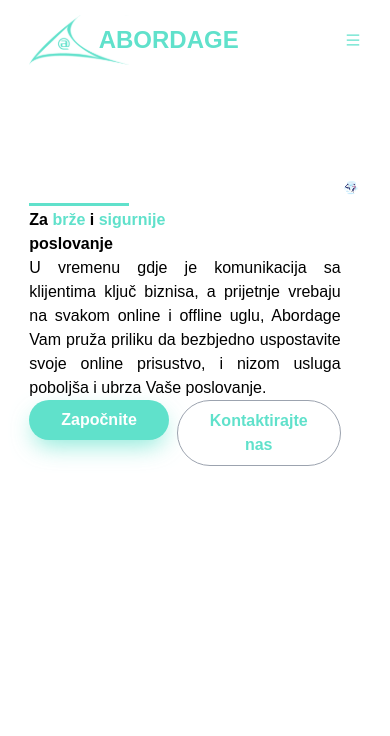
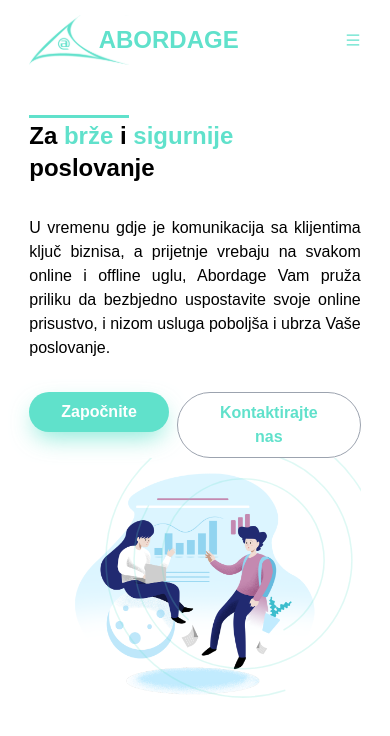
Before and after one commit to barskiii/abordage-v2, a Next.js app: page / in a window 390 px wide. Shown: the top 736 px of the page. Built offline with nearby package versions, Linux system fonts and the light colour scheme.

Commit message:
Finishing responivnes

```diff
--- a/components/Hero.tsx
+++ b/components/Hero.tsx
@@ -1,8 +1,59 @@
 import { AiOutlineMenu } from "react-icons/ai"
+import { ImCross } from "react-icons/im"
+import {useEffect, useState} from "react"
+function Hero() {
+    const [modalMenuOn, setModalMenuOn] = useState<Boolean>(false)
+    const [modalOffScreenStyle, setModalOffScreenStyle] = useState<string>('opacity-100')
 
-function Hero() {
-  return (
-    <section className="w-[100vw] h-[100vh] max-w-[100%] flex justify-center transition-all duration-150">
+    const offScreenMenuStyle = "translate-x-[80vw] opacity-0"
+
+    useEffect(() => {
+        if (modalMenuOn) {
+            console.log('modalmenuon')
+            setModalOffScreenStyle('opacity-100')
+        } else {
+            console.log('modalmenuoff')
+            setModalOffScreenStyle(offScreenMenuStyle)
+        }
+    }, [modalMenuOn])
+
+    // Open modal onClick event
+    const openModalMenu = () => {
+        setModalMenuOn(true)
+        console.log(modalMenuOn)
+    }
+
+    const closeModalMenu = () => {
+        setModalMenuOn(false)
+        console.log(modalMenuOn)
+    }
+
+    return (
+    <>
+    <div className={`fixed top-0 right-0 z-10 transition-all duration-700 ease-out ${modalOffScreenStyle}`}>
+        <div className="relative w-[80vw] h-[100vh] ">
+                {/* Blur background */}
+            <div className="w-[100%] h-[100%] z-10 absolute top-0 left-0 bg-slate-300/30 "></div>
+
+
+            {/* Menu */}
+            <div className="w-[100%] h-[100%] z-20 flex flex-col absolute top-0 left-0 backdrop-menu-blur">
+                <div className="flex py-8 justify-center items-center">
+                    <h1 className="text-2xl font-semibold">Menu</h1>
+                </div>
+                <div className="absolute left-0 py-8 pl-3 flex items-end">
+                    <ImCross className="visible hover:fill-red-700 cursor-pointer" onClick={closeModalMenu} />
+                </div>
+                <div className="flex flex-col">
+                    <a href="" className="py-6 pl-3 font-semibold translate">Početna</a>
+                    <a href="" className="py-6 pl-3 font-semibold">O nama</a>
+                    <a href="" className="py-6 pl-3 font-semibold">Usluge</a>
+                    <a href="" className="py-6 pl-3 font-semibold">Kontakt</a>
+                </div>
+            </div>
+        </div>
+    </div>
+    <section className="w-[100vw] h-[100vh] max-w-[100%] relative flex justify-center">
         <div className=" w-[85%] h-[100%]">
             {/* Top section */}
             <div className="w-[100%] h-20 flex items-center justify-between">
@@ -21,20 +72,20 @@ function Hero() {
                     <a href="" className="font-semibold text-[#60E1CB]">Kontakt</a>
                 </div>
                 <div className="h-[90%] flex justify-center items-center lg:hidden">
-                    <AiOutlineMenu color="#60E1CB" />
+                    <AiOutlineMenu color="#60E1CB" onClick={openModalMenu} />
                 </div>
             </div>
 
             {/* Main hero flex */}
-            <div className="w-[100%] md:h-[60%] mt-32 flex md:flex-row">
+            <div className="w-[100%] md:h-[60%] md:mt-32 mt-10 flex md:flex-row flex-col">
                 {/* Hero - cta */}
-                <div className="md:w-[50%] md:h-[100%] flex flex-col md:space-y-6">
+                <div className="md:w-[50%] md:h-[100%] h-[50%] w-[100%] flex flex-col space-y-8 md:space-y-6">
                     {/* Header */}
                     <div className=" w-[100%] relative">
                         <div className="w-[100px] h-[3px] bg-[#60E1CB] absolute top-0 left-0 mt-[-5px]">
 
                         </div>
-                        <h1 className="md:text-4xl font-semibold">Za <span className="text-[#60E1CB]">brže</span> i <span className="text-[#60E1CB]">sigurnije</span><br/>poslovanje</h1>
+                        <h1 className="md:text-4xl text-2xl font-semibold">Za <span className="text-[#60E1CB]">brže</span> i <span className="text-[#60E1CB]">sigurnije</span><br/>poslovanje</h1>
                     </div>
 
                     <div className="w-[100%] text-justify flex items-center">
@@ -53,13 +104,20 @@ nizom usluga poboljša i ubrza Vaše poslovanje.</p>
                 </div>
 
                 {/* Image */}
-                <div className="w-[50%] h-[100%] center justify-center items-center">
-                    <img src="/hero-1.png" alt="Hero" className="w-[100%] h-auto mt-[-28px]"/>
+                <div className="md:w-[50%] md:h-[100%] h-[50%] w-[100%] justify-center items-center overflow-hidden relative">
+                    <div className="absolute top-0 right-0 -mr-8 -mt-12 md:block">
+                        <img src="/circle-light.svg" alt="circle" className="w-[300px] h-[300px]" />
+                    </div>
+                    <img src="/hero-1.png" alt="Hero" className="md:w-[100%] md:h-auto h-[100%] w-auto md:mt-[-28px]"/>
                 </div>
             </div>
         </div>
+        <div className="absolute bottom-0 left-0 -ml-5 -mb-0 md:block hidden">
+            <img src="/circle-light.svg" alt="circle" className="w-[300px] h-[300px]" />
+        </div>
     </section>
-  )
+
+    </>)
 }
 
 export default Hero
--- a/package.json
+++ b/package.json
@@ -12,9 +12,11 @@
     "next": "12.3.0",
     "react": "18.2.0",
     "react-dom": "18.2.0",
-    "react-icons": "^4.4.0"
+    "react-icons": "^4.4.0",
+    "react-spring": "^9.5.4"
   },
   "devDependencies": {
+    "@react-spring/types": "^9.5.4",
     "@types/node": "18.7.18",
     "@types/react": "18.0.20",
     "@types/react-dom": "18.0.6",
--- a/styles/globals.css
+++ b/styles/globals.css
@@ -11,6 +11,10 @@ body {
 -moz-box-shadow: 0px 10px 23px -5px rgba(96,225,203,0.75) !important;
 }
 
+.backdrop-menu-blur {
+    backdrop-filter: blur(10px);
+}
+
 @tailwind base;
 @tailwind components;
 @tailwind utilities;
```
Also changed, not shown: types/modalMenu.type.ts (added, +13 -0 lines), public/circle-light.svg (added), 1 other file (tests, documents, lock files or other folders).
